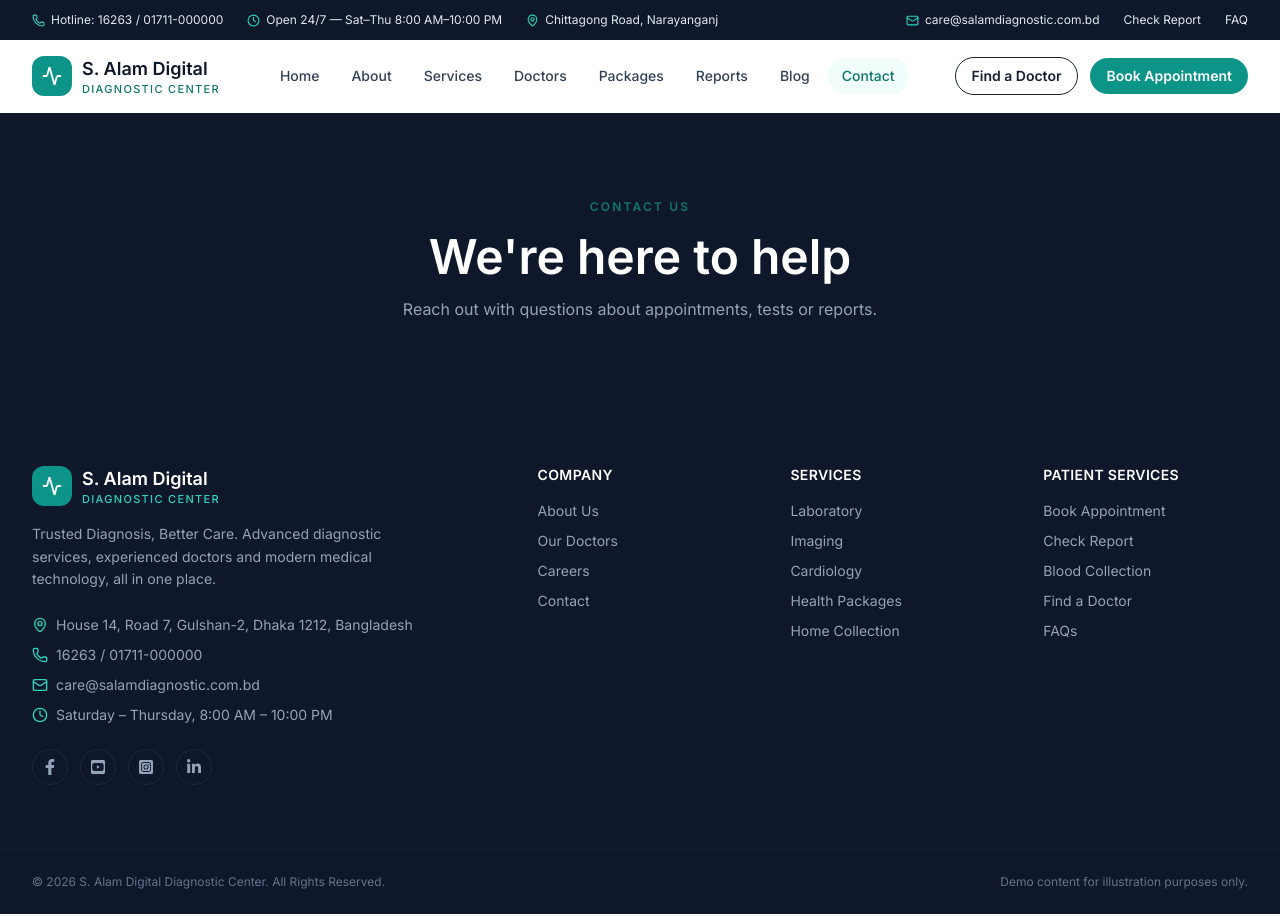
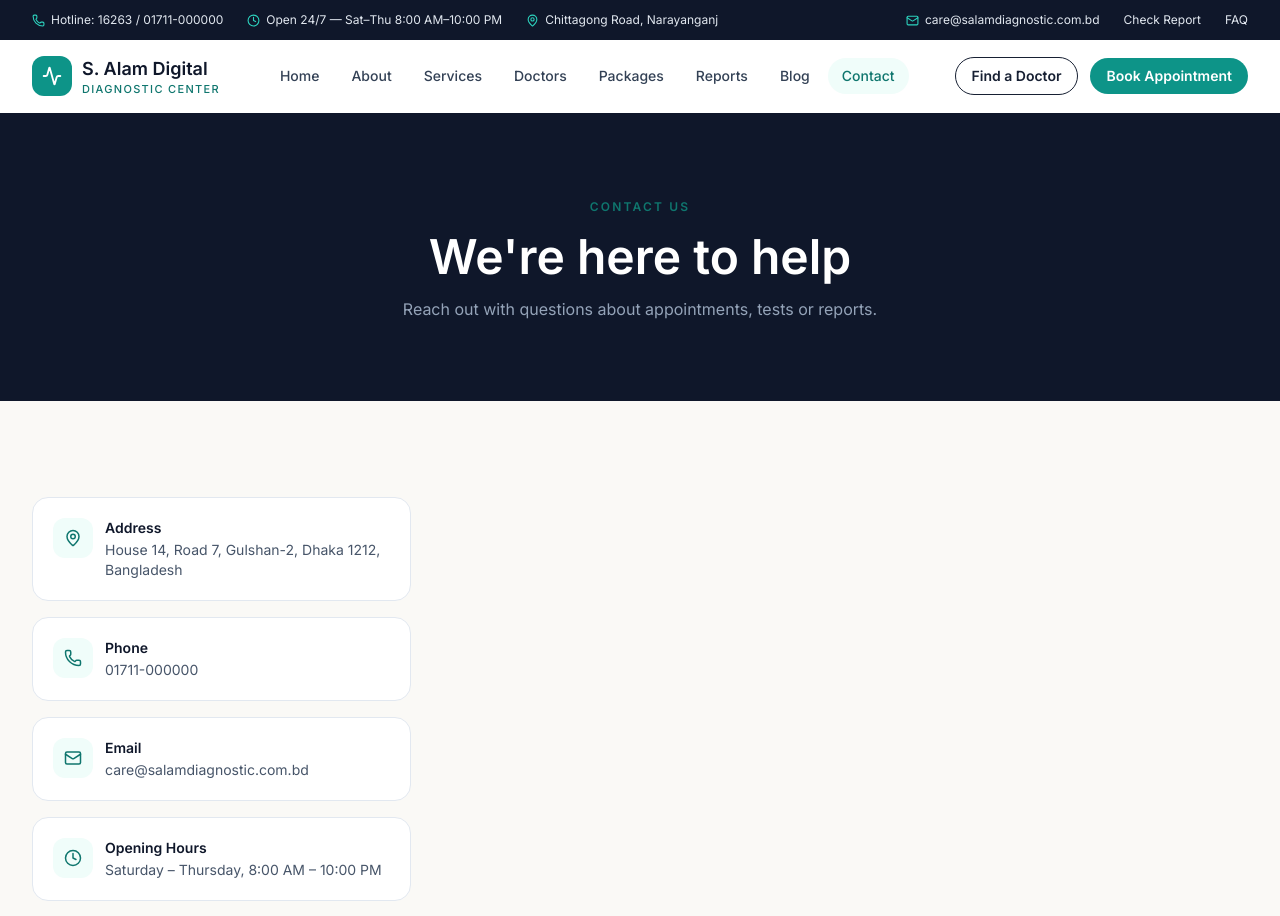
Before and after one commit to Mostofa-zaman/Diognostic, a Next.js app: page /contact in a window 1280 px wide. Shown: the top 916 px of the page. Built offline with nearby package versions, Linux system fonts and the light colour scheme.

Commit message:
feat(contact): add contact information section

```diff
--- a/src/app/(pages)/contact/page.jsx
+++ b/src/app/(pages)/contact/page.jsx
@@ -24,6 +24,24 @@ export default function ContactPage() {
         </div>
       </section>
 
+       <section className="section-py">
+        <div className="container-xl grid gap-10 lg:grid-cols-3">
+          <div className="space-y-4 lg:col-span-1">
+            {info.map((item) => (
+              <div key={item.title} className="flex items-start gap-3 rounded-2xl border border-navy-100 bg-white p-5">
+                <span className="flex h-10 w-10 shrink-0 items-center justify-center rounded-xl bg-teal-50 text-teal-700">
+                  <item.icon size={18} />
+                </span>
+                <div>
+                  <p className="text-sm font-semibold text-navy-900">{item.title}</p>
+                  <p className="mt-0.5 text-sm text-navy-500">{item.text}</p>
+                </div>
+              </div>
+            ))}
+             </div>
+             </div>
+      </section>
+
 
     </>
   );
```
